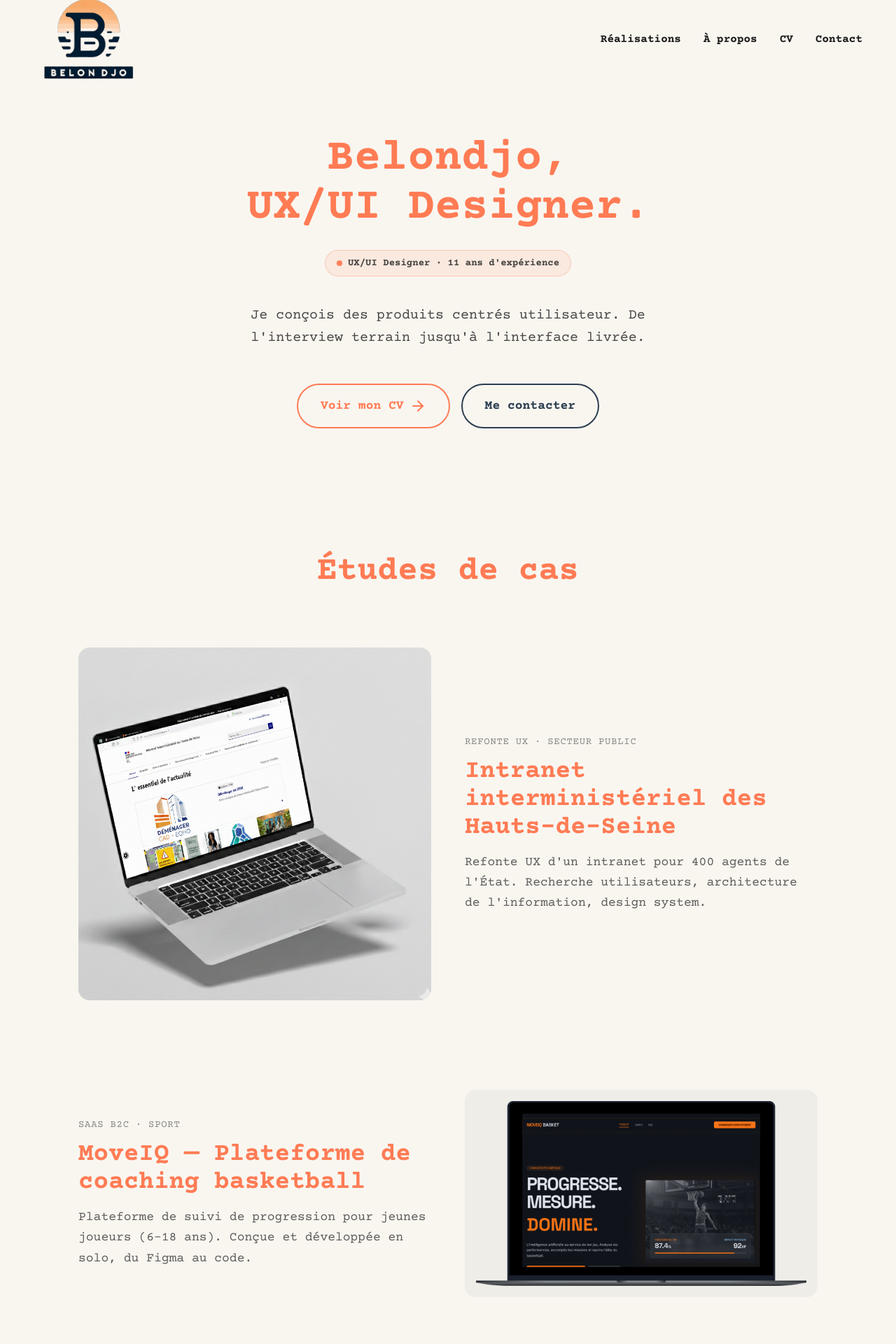
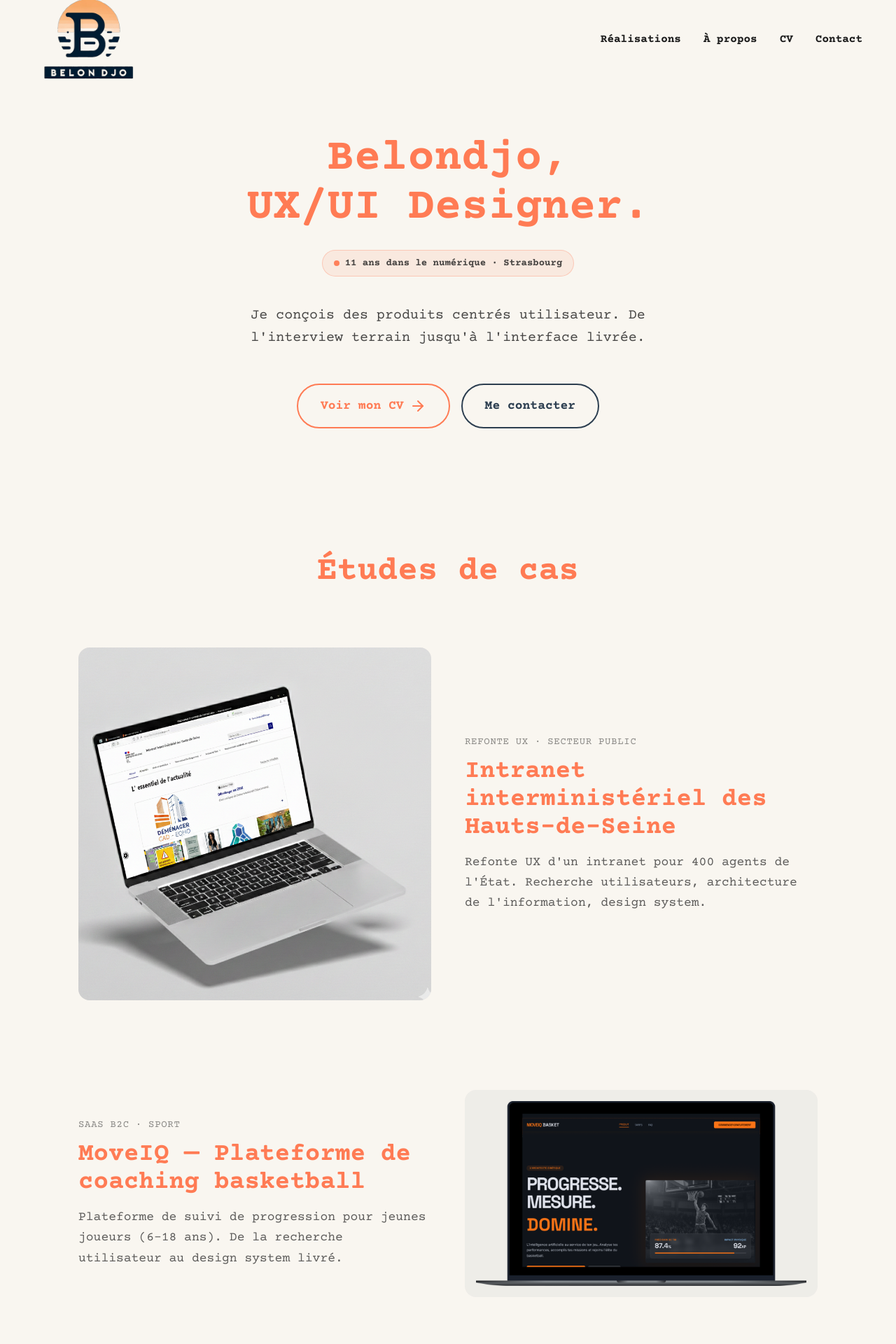
Before and after one commit to dbolas/portfolio-belondjo, a Next.js app: page / in a window 1280 px wide. Shown: the top 1920 px of the page at 70% size. Built offline with nearby package versions, Linux system fonts and the light colour scheme.

Commit message:
feat(home): aligne badge hero et description MoveIQ sur positionnement UX/UI

```diff
--- a/app/page.tsx
+++ b/app/page.tsx
@@ -17,7 +17,7 @@ export default function Home() {
           </h1>
           <div className="inline-flex items-center gap-2 bg-orange/10 border border-orange/30 rounded-full px-4 py-2 mb-10 animate-slide-up">
             <span className="w-2 h-2 rounded-full bg-orange animate-pulse"></span>
-            <span className="text-sm text-dark/80 font-bold">UX/UI Designer · 11 ans d&apos;expérience</span>
+            <span className="text-sm text-dark/80 font-bold">11 ans dans le numérique · Strasbourg</span>
           </div>
           <p className="text-xl text-dark/80 mb-12 max-w-2xl mx-auto animate-slide-up leading-relaxed">
             Je conçois des produits centrés utilisateur. De l&apos;interview terrain jusqu&apos;à l&apos;interface livrée.
@@ -82,7 +82,7 @@ export default function Home() {
                     MoveIQ — Plateforme de coaching basketball
                   </h3>
                   <p className="text-lg text-dark/70 leading-relaxed">
-                    Plateforme de suivi de progression pour jeunes joueurs (6-18 ans). Conçue et développée en solo, du Figma au code.
+                    Plateforme de suivi de progression pour jeunes joueurs (6-18 ans). De la recherche utilisateur au design system livré.
                   </p>
                 </div>
                 <div className="bg-navy/5 rounded-2xl overflow-hidden p-4 order-1 md:order-2 transition-transform duration-500 group-hover:scale-[1.02]">
```
